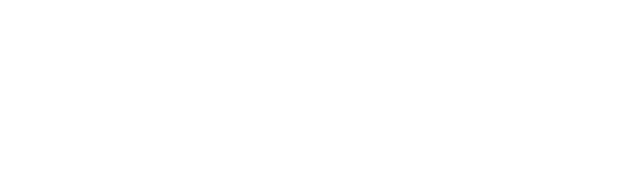
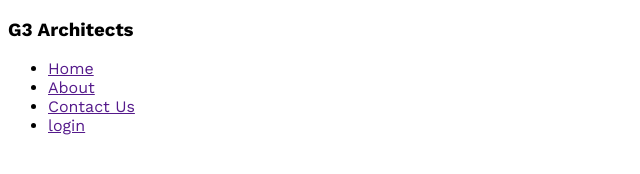
Before and after one commit to SharifulHasan/g3-website, a plain HTML site: page index.html in a window 1280 px wide. Shown: the whole page, without its empty margins (0-640 px from the left). Drawn offline with nearby package versions, Linux system fonts and the light colour scheme.

Commit message:
google font created

```diff
--- a/index.html
+++ b/index.html
@@ -1,11 +1,31 @@
 <!DOCTYPE html>
 <html lang="en">
+
 <head>
     <meta charset="UTF-8">
     <meta name="viewport" content="width=device-width , initial-scale=1.0">
     <title>G3 Architect</title>
+    <link rel="stylesheet" href="styles/architect.css">
 </head>
+
 <body>
+    <header>
+        <nav>
+            <h3>G3 Architects</h3>
+            <ul>
+                <li><a href="">Home</a></li>
+                <li><a href="">About</a></li>
+                <li><a href="">Contact Us</a></li>
+                <li><a href="">login</a></li>
+            </ul>
+        </nav>
+    </header>
+    <main>
 
+    </main>
+    <footer>
+
+    </footer>
 </body>
+
 </html>
--- a/styles/architect.css
+++ b/styles/architect.css
@@ -0,0 +1,7 @@
+/* Work Sans fonts */
+@import url('https://fonts.googleapis.com/css2?family=Open+Sans:wght@400;700&family=Work+Sans:wght@400;500;600;700;800&display=swap');
+
+* {
+    font-family: 'Open Sans', sans-serif;
+    font-family: 'Work Sans', sans-serif;
+}
```
